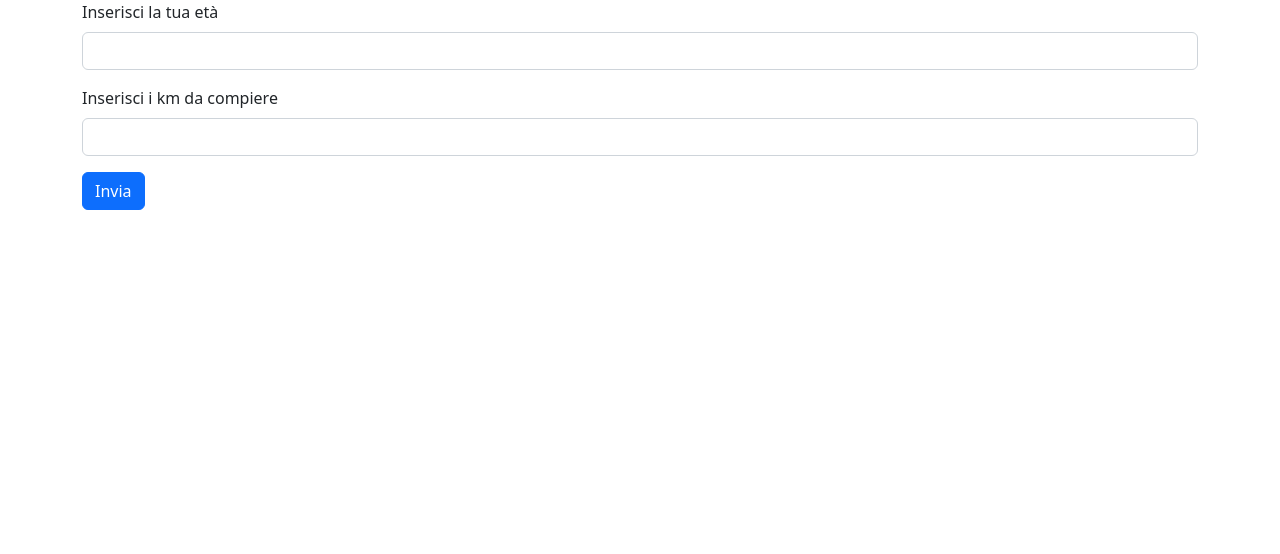
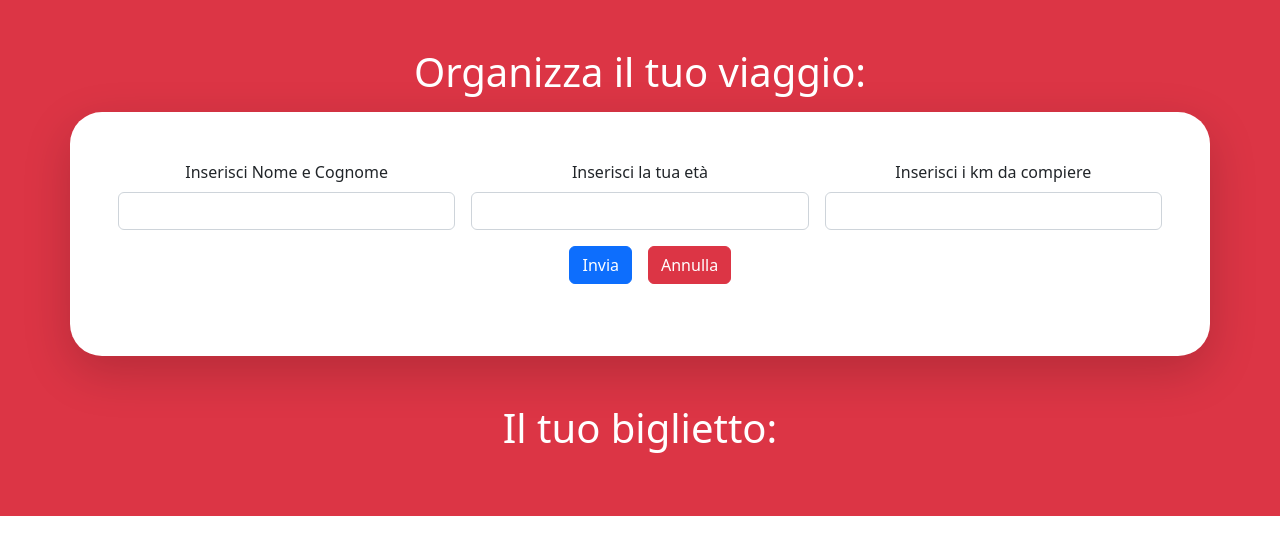
Before and after one commit to ErJump/js-biglietto-treno-form, a plain HTML site: page index.html in a window 1280 px wide. Drawn offline with nearby package versions, Linux system fonts and the light colour scheme.

Commit message:
Add aesthetic and reset button

```diff
--- a/index.html
+++ b/index.html
@@ -9,25 +9,35 @@
     <link href="https://cdn.jsdelivr.net/npm/bootstrap@5.2.0-beta1/dist/css/bootstrap.min.css" rel="stylesheet" integrity="sha384-0evHe/X+R7YkIZDRvuzKMRqM+OrBnVFBL6DOitfPri4tjfHxaWutUpFmBp4vmVor" crossorigin="anonymous">
 </head>
 <body>
-    <main>
-        <div class="container">
-            <div class="row">
-                <div class="col-12">
-                    <div class="mb-3">
+    <main class="bg-danger py-5">
+        <h1 class="text-white text-center mb-3">Organizza il tuo viaggio:</h1>
+        <div class="container bg-white rounded-5 p-5 shadow-lg mb-5">
+            <div class="row g-3">
+                <div class="col-4 d-flex flex-column align-items-center">
+                    <label for="input-user-nominative" class="form-label">Inserisci Nome e Cognome</label>
+                    <input type="text" class="form-control" id="input-user-nominative">
+                </div>
+                <div class="col-4 d-flex flex-column align-items-center">
                     <label for="input-user-age" class="form-label">Inserisci la tua età</label>
                     <input type="number" class="form-control" id="input-user-age">
                 </div>
-                    <div class="mb-3">
+                <div class="col-4 d-flex flex-column align-items-center">
                     <label for="input-user-km" class="form-label">Inserisci i km da compiere</label>
                     <input type="number" class="form-control" id="input-user-km">
                 </div>
-                    <button type="submit" class="btn btn-primary" id="submit-button">Invia</button>
+                <div class="col-6 text-end">
+                    <button type="submit" class="btn btn-primary d-inline" id="submit-button">Invia</button>
+                </div>
+                <div class="col-6">
+                    <button type="submit" class="btn btn-danger" id="reset-button">Annulla</button>
                 </div>
                 <div class="col-12 mt-4">
                     <span id="result" class="text-secondary"></span>
                 </div>
             </div>
         </div>
+        <h1 class="text-white text-center mb-3">Il tuo biglietto:</h1>
+
     </main>
 <script src="js/main.js"></script>
 </body>
--- a/js/main.js
+++ b/js/main.js
@@ -1,14 +1,15 @@
 //Dichiaro button riprendendo tramite id
 const button = document.getElementById("submit-button");
-
+const buttonReset = document.getElementById("reset-button");
 //dichiaro l'evento basato su click del bottone
 button.addEventListener('click', function(){
     //dichiaro le variabili chiedendo all'utente età e km tramite i tag input
     const userAge = parseInt(document.getElementById("input-user-age").value);
     const userTravel = parseInt(document.getElementById("input-user-km").value);
     //calcolo il prezzo base
-    let normalPrice = (userTravel * 0.26).toFixed(2);
+    const normalPrice = (userTravel * 0.26).toFixed(2);
     let result;
+    console.log({userAge});
     //casi per età
     if (userAge < 18){
         //nel caso di minorenni viene applicato un 15% di sconto
@@ -23,3 +24,9 @@ button.addEventListener('click', function(){
         document.getElementById("result").innerHTML = `Il prezzo del tuo biglietto è ${normalPrice}€.`;
     }
 });
+
+buttonReset.addEventListener('click', function(){
+    document.getElementById("input-user-age").value = null;
+    document.getElementById("input-user-km").value = null;
+    document.getElementById("input-user-nominative").value = null;
+});
```
Lines whose indentation alone changed are shown as unchanged.
